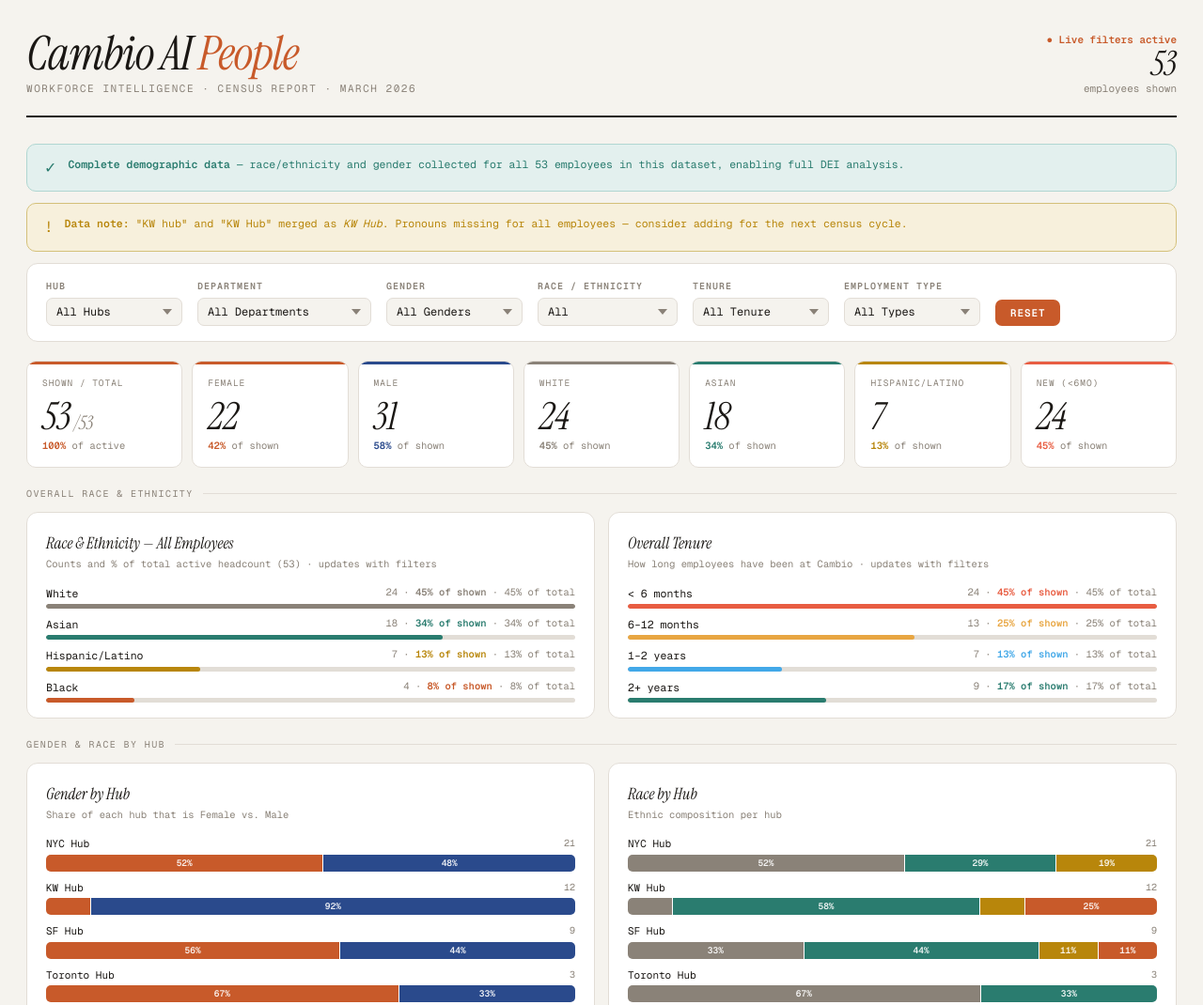
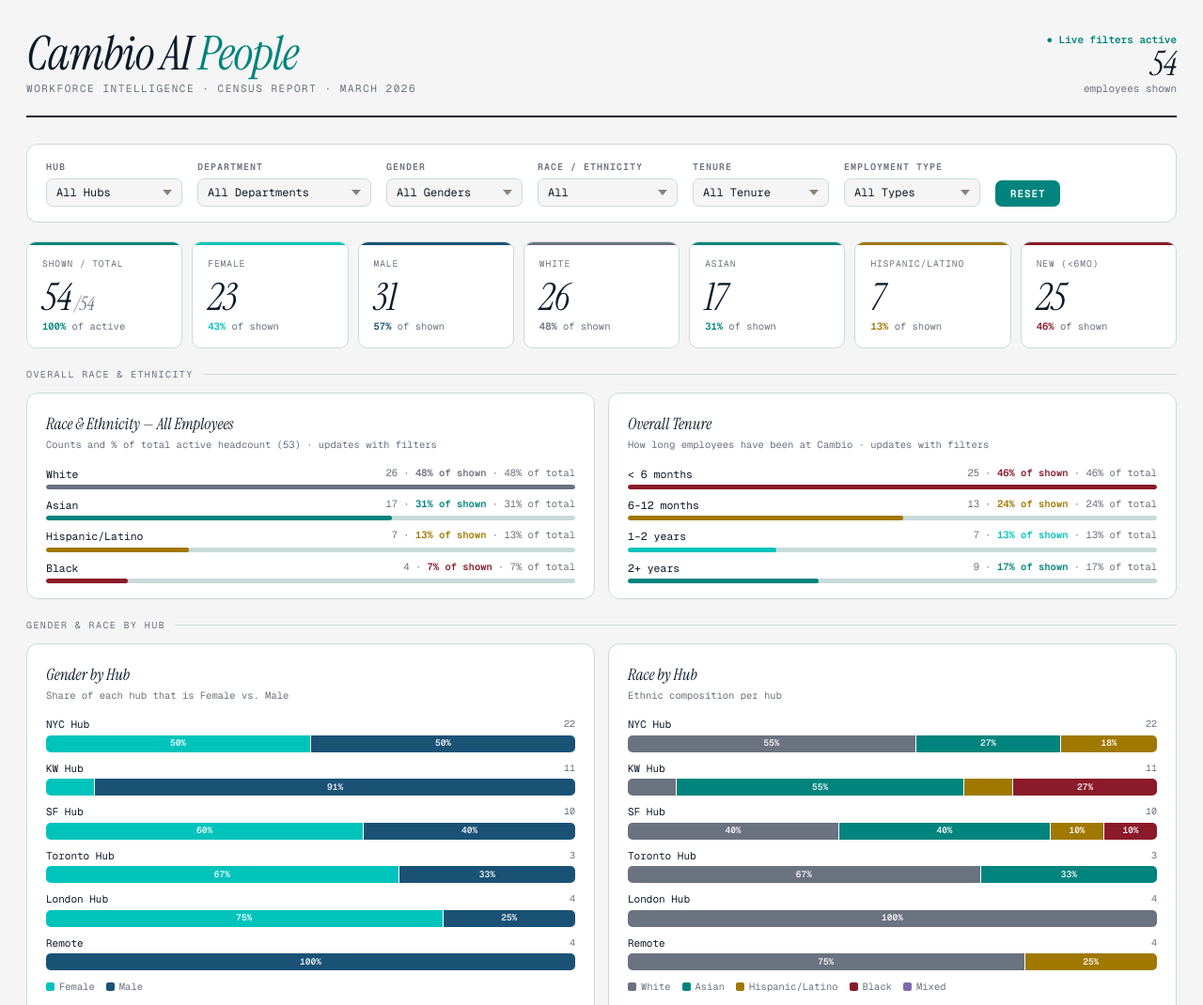
Before and after one commit to nathalie-cam/hr-dash, a plain HTML site: page index.html in a window 1280 px wide. Shown: the top 1070 px of the page at 94% size. Drawn offline with nearby package versions, Linux system fonts and the light colour scheme.

Commit message:
Update index.html

```diff
--- a/index.html
+++ b/index.html
@@ -9,13 +9,13 @@
 <style>
 *,*::before,*::after{box-sizing:border-box;margin:0;padding:0}
 :root{
-  --bg:#f5f3ee;--surface:#ffffff;--surface2:#f0ede6;--border:#e2ddd6;
-  --text:#1a1714;--muted:#8a8278;
-  --accent:#c85a2a;--accent-lt:#f5e9e3;
-  --teal:#2a7c6f;--gold:#b8860b;--blue:#2a4a8c;--purple:#6b3fa0;
-  --c-asian:#2a7c6f;--c-black:#c85a2a;--c-hisp:#b8860b;--c-mixed:#6b3fa0;--c-white:#8a8278;
-  --c-male:#2a4a8c;--c-female:#c85a2a;
-  --t1:#e85d42;--t2:#e8a642;--t3:#42a8e8;--t4:#2a7c6f;
+  --bg:#f5f5f5;--surface:#ffffff;--surface2:#e8f5f4;--border:#c8dbd9;
+  --text:#0d1b2a;--muted:#6b7280;
+  --accent:#00847D;--accent-lt:#e0f5f4;
+  --teal:#00847D;--gold:#a07800;--blue:#1a5276;--purple:#7c6bb0;
+  --c-asian:#00847D;--c-black:#8b1a2a;--c-hisp:#a07800;--c-mixed:#7c6bb0;--c-white:#6b7280;
+  --c-male:#1a5276;--c-female:#00c4bc;
+  --t1:#8b1a2a;--t2:#a07800;--t3:#00c4bc;--t4:#00847D;
 }
 body{background:var(--bg);color:var(--text);font-family:'Geist Mono',monospace;font-size:13px;line-height:1.5}
 .shell{max-width:1380px;margin:0 auto;padding:32px 28px 80px}
@@ -105,19 +105,11 @@
   </div>
   <div class="hdr-meta">
     <div class="live">● Live filters active</div>
-    <div class="hdr-count" id="activeCount">53</div>
+    <div class="hdr-count" id="activeCount">54</div>
     <div>employees shown</div>
   </div>
 </div>
 
-<div class="banner good" style="animation-delay:.05s">
-  <div class="banner-icon">✓</div>
-  <div><strong>Complete demographic data</strong> — race/ethnicity and gender collected for all 53 employees in this dataset, enabling full DEI analysis.</div>
-</div>
-<div class="banner warn" style="animation-delay:.1s">
-  <div class="banner-icon">!</div>
-  <div><strong>Data note:</strong> "KW hub" and "KW Hub" merged as <em>KW Hub</em>. Pronouns missing for all employees — consider adding for the next census cycle.</div>
-</div>
 
 <div class="filter-bar">
   <div class="filter-group">
@@ -177,7 +169,7 @@
 </div>
 
 <div class="kpi-row" style="grid-template-columns:repeat(7,1fr)">
-  <div class="kpi" style="--kpi-color:var(--accent)"><div class="kpi-bar"></div><div class="kpi-label">Shown / Total</div><div class="kpi-val"><span id="kHead">53</span><span style="font-size:20px;color:var(--muted)"> /53</span></div><div class="kpi-detail" id="kHeadPct"><b>100%</b> of active</div></div>
+  <div class="kpi" style="--kpi-color:var(--accent)"><div class="kpi-bar"></div><div class="kpi-label">Shown / Total</div><div class="kpi-val"><span id="kHead">54</span><span style="font-size:20px;color:var(--muted)"> /54</span></div><div class="kpi-detail" id="kHeadPct"><b>100%</b> of active</div></div>
   <div class="kpi" style="--kpi-color:var(--c-female)"><div class="kpi-bar"></div><div class="kpi-label">Female</div><div class="kpi-val" id="kFemale">22</div><div class="kpi-detail" id="kFpct"><b>41%</b> of shown</div></div>
   <div class="kpi" style="--kpi-color:var(--c-male)"><div class="kpi-bar"></div><div class="kpi-label">Male</div><div class="kpi-val" id="kMale">31</div><div class="kpi-detail" id="kMpct"><b>58%</b> of shown</div></div>
   <div class="kpi" style="--kpi-color:var(--c-white)"><div class="kpi-bar"></div><div class="kpi-label">White</div><div class="kpi-val" id="kWhite">24</div><div class="kpi-detail" id="kWpct"><b>45%</b> of shown</div></div>
@@ -274,7 +266,7 @@
     <div class="card-title">Employment Type</div>
     <div class="card-desc">FTE · EOR · International Contractor</div>
     <div style="height:185px;position:relative"><canvas id="empTypeChart"></canvas></div>
-    <div class="insight"><b>33 FTEs (62%)</b> are the core. <b>17 EOR (32%)</b> are mainly Canada-based Engineering. 3 International Contractors span remote locations.</div>
+    <div class="insight"><b>33 FTEs (61%)</b> are the core. <b>20 EOR (37%)</b> are mainly Canada-based Engineering. 1 International Contractor spans a remote location.</div>
   </div>
 </div>
 
@@ -284,7 +276,7 @@
 <script>
 const RAW=[
   {name:"Albert O'Connor",gender:"Male",race:"White",dept:"Engineering",hub:"KW Hub",tenure:"< 6 months",age:"40–49",type:"Employee Eor",manager:"Leon Chen",title:"Staff Software Engineer"},
-  {name:"Alex Scott",gender:"Male",race:"White",dept:"Business Development",hub:"London Hub",tenure:"6–12 months",age:"30–39",type:"Employee Eor",manager:"Stephanie Grayson",title:"Growth Partner"},
+  {name:"Alex Scott",gender:"Male",race:"White",dept:"Business Development",hub:"London Hub",tenure:"6–12 months",age:"30–39",type:"Employee Eor",manager:"John Turner",title:"Growth Partner"},
   {name:"Alexa Baglione",gender:"Female",race:"White",dept:"Partner Strategy",hub:"London Hub",tenure:"6–12 months",age:"30–39",type:"Full Time Employee",manager:"Matthew Lobach",title:"Partner Strategy Lead"},
   {name:"Alicia Tsai",gender:"Female",race:"Asian",dept:"Engineering",hub:"NYC Hub",tenure:"6–12 months",age:"Under 30",type:"Full Time Employee",manager:"Patrice Liang",title:"Senior Backend Engineer"},
   {name:"Apurva Gupta",gender:"Female",race:"Asian",dept:"Partner Strategy",hub:"SF Hub",tenure:"2+ years",age:"Under 30",type:"Full Time Employee",manager:"Tighe Sullivan",title:"Associate, Partner Strategy"},
@@ -296,7 +288,7 @@
   {name:"Elise Kiland",gender:"Female",race:"White",dept:"Building Science",hub:"SF Hub",tenure:"1–2 years",age:"30–39",type:"Full Time Employee",manager:"Zach Alderman",title:"Founding Building Engineer"},
   {name:"Eric Power",gender:"Male",race:"White",dept:"Engineering",hub:"Remote",tenure:"1–2 years",age:"30–39",type:"Employee Eor",manager:"Leon Chen",title:"Founding Software Engineer"},
   {name:"Eugenia Ho",gender:"Female",race:"Asian",dept:"Product Design",hub:"SF Hub",tenure:"2+ years",age:"30–39",type:"Full Time Employee",manager:"Leia de Guzman",title:"Founding Designer, Senior Design Lead"},
-  {name:"Evan Carberry",gender:"Male",race:"White",dept:"Business Development",hub:"NYC Hub",tenure:"6–12 months",age:"30–39",type:"Full Time Employee",manager:"Stephanie Grayson",title:"Growth Lead"},
+  {name:"Evan Carberry",gender:"Male",race:"White",dept:"Business Development",hub:"NYC Hub",tenure:"6–12 months",age:"30–39",type:"Full Time Employee",manager:"John Turner",title:"Growth Lead"},
   {name:"GB Omotosho",gender:"Male",race:"Black",dept:"Engineering",hub:"KW Hub",tenure:"< 6 months",age:"30–39",type:"Employee Eor",manager:"Leon Chen",title:"Data Engineer"},
   {name:"Gianni Cettolo",gender:"Male",race:"Hispanic/Latino",dept:"Product Management",hub:"Remote",tenure:"< 6 months",age:"Under 30",type:"International Contractor",manager:"Lila Strominger",title:"contractor (International)"},
   {name:"Helen Shek",gender:"Female",race:"Asian",dept:"Product Design",hub:"NYC Hub",tenure:"6–12 months",age:"30–39",type:"Full Time Employee",manager:"Eugenia Ho",title:"Senior Product Designer"},
@@ -304,7 +296,7 @@
   {name:"Jake Morris",gender:"Male",race:"White",dept:"Building Science",hub:"NYC Hub",tenure:"< 6 months",age:"30–39",type:"Full Time Employee",manager:"Zach Alderman",title:"Senior Building Engineer"},
   {name:"Janessa Choong",gender:"Female",race:"Asian",dept:"Partner Strategy",hub:"Toronto Hub",tenure:"6–12 months",age:"30–39",type:"Employee Eor",manager:"Tighe Sullivan",title:"Senior Analyst"},
   {name:"Jay Bassey",gender:"Male",race:"Black",dept:"Engineering",hub:"KW Hub",tenure:"< 6 months",age:"40–49",type:"Employee Eor",manager:"Patrice Liang",title:"Software Engineer"},
-  {name:"Joel Cesare",gender:"Male",race:"White",dept:"Business Development",hub:"NYC Hub",tenure:"1–2 years",age:"40–49",type:"Full Time Employee",manager:"Stephanie Grayson",title:"Founding Growth Lead"},
+  {name:"Joel Cesare",gender:"Male",race:"White",dept:"Business Development",hub:"NYC Hub",tenure:"1–2 years",age:"40–49",type:"Full Time Employee",manager:"John Turner",title:"Founding Growth Lead"},
   {name:"Joshua Frick",gender:"Male",race:"White",dept:"Operations",hub:"NYC Hub",tenure:"6–12 months",age:"30–39",type:"Full Time Employee",manager:"Leia de Guzman",title:"Business Operations Lead"},
   {name:"Katerina Kaimakamis",gender:"Female",race:"White",dept:"Business Development",hub:"London Hub",tenure:"6–12 months",age:"30–39",type:"Employee Eor",manager:"Stephanie Grayson",title:"European Business Lead"},
   {name:"Kelly Mark",gender:"Female",race:"White",dept:"Building Science",hub:"NYC Hub",tenure:"< 6 months",age:"30–39",type:"Full Time Employee",manager:"Zach Alderman",title:"Building Engineer"},
@@ -318,16 +310,14 @@
   {name:"Lucas Camargo de Camargo Silva",gender:"Male",race:"Hispanic/Latino",dept:"Engineering",hub:"KW Hub",tenure:"6–12 months",age:"30–39",type:"Employee Eor",manager:"Leon Chen",title:"Backend Engineer"},
   {name:"Maranatha Ilesanmi",gender:"Male",race:"Black",dept:"Engineering",hub:"KW Hub",tenure:"< 6 months",age:"30–39",type:"Employee Eor",manager:"Leon Chen",title:"Senior Software Engineer"},
   {name:"Matthew Lobach",gender:"Male",race:"White",dept:"Partner Strategy",hub:"NYC Hub",tenure:"< 6 months",age:"30–39",type:"Full Time Employee",manager:"Leia de Guzman",title:"Head of Partner Operations and Strategy"},
-  {name:"Megan Bayagich",gender:"Female",race:"White",dept:"Business Development",hub:"NYC Hub",tenure:"< 6 months",age:"30–39",type:"Full Time Employee",manager:"Stephanie Grayson",title:"Growth Lead"},
+  {name:"Megan Bayagich",gender:"Female",race:"White",dept:"Business Development",hub:"NYC Hub",tenure:"< 6 months",age:"30–39",type:"Full Time Employee",manager:"John Turner",title:"Growth Lead"},
   {name:"Mikey Abela",gender:"Male",race:"White",dept:"Engineering",hub:"NYC Hub",tenure:"6–12 months",age:"Under 30",type:"Full Time Employee",manager:"Patrice Liang",title:"Software Engineer"},
   {name:"Nachiketa Rajpurohit",gender:"Male",race:"Asian",dept:"Engineering",hub:"SF Hub",tenure:"< 6 months",age:"40–49",type:"Full Time Employee",manager:"Leon Chen",title:"AI Engineer, Lead"},
   {name:"Nathalie Rodriguez",gender:"Female",race:"Hispanic/Latino",dept:"Operations",hub:"NYC Hub",tenure:"6–12 months",age:"30–39",type:"Full Time Employee",manager:"Leia de Guzman",title:"Talent and HR Lead"},
   {name:"Noah Grant",gender:"Male",race:"White",dept:"Engineering",hub:"Remote",tenure:"2+ years",age:"40–49",type:"Full Time Employee",manager:"Leon Chen",title:"Founding Software Engineer"},
-  {name:"Noel George",gender:"Male",race:"Asian",dept:"Unknown",hub:"KW Hub",tenure:"< 6 months",age:"Under 30",type:"International Contractor",manager:"",title:"contractor (International)"},
   {name:"Pao Delos Reyes",gender:"Male",race:"Asian",dept:"Partner Strategy",hub:"NYC Hub",tenure:"< 6 months",age:"30–39",type:"Full Time Employee",manager:"Tighe Sullivan",title:"Senior Analyst, Partner Strategy"},
   {name:"Patrice Liang",gender:"Female",race:"Asian",dept:"Engineering",hub:"NYC Hub",tenure:"< 6 months",age:"30–39",type:"Full Time Employee",manager:"Leon Chen",title:"Engineering Manager"},
   {name:"Richie Vasquez Jr",gender:"Male",race:"Hispanic/Latino",dept:"Partner Strategy",hub:"SF Hub",tenure:"< 6 months",age:"30–39",type:"Full Time Employee",manager:"Tighe Sullivan",title:"Senior Data Analyst"},
-  {name:"Sarah Yoon",gender:"Female",race:"Asian",dept:"Unknown",hub:"KW Hub",tenure:"< 6 months",age:"Under 30",type:"International Contractor",manager:"",title:"contractor (International)"},
   {name:"Stephanie Grayson",gender:"Female",race:"Hispanic/Latino",dept:"Executive",hub:"NYC Hub",tenure:"2+ years",age:"30–39",type:"Full Time Employee",manager:"",title:"Co-founder & Co-CEO"},
   {name:"Sultan .",gender:"Male",race:"Asian",dept:"Engineering",hub:"KW Hub",tenure:"< 6 months",age:"30–39",type:"Employee Eor",manager:"Leon Chen",title:"Senior Software Engineer"},
   {name:"Tighe Sullivan",gender:"Male",race:"Asian",dept:"Partner Strategy",hub:"NYC Hub",tenure:"1–2 years",age:"Under 30",type:"Full Time Employee",manager:"Matthew Lobach",title:"Founding CS Lead Manager, Partner Strategy"},
@@ -336,11 +326,14 @@
   {name:"Vishal Upadhyay",gender:"Male",race:"Asian",dept:"Engineering",hub:"KW Hub",tenure:"< 6 months",age:"30–39",type:"Employee Eor",manager:"Leon Chen",title:"Senior Software Engineer"},
   {name:"Ximena Sosa Chavez",gender:"Female",race:"Hispanic/Latino",dept:"Partner Strategy",hub:"NYC Hub",tenure:"1–2 years",age:"30–39",type:"Full Time Employee",manager:"Tighe Sullivan",title:"Associate, Partner Strategy"},
   {name:"Zach Alderman",gender:"Male",race:"White",dept:"Building Science",hub:"Remote",tenure:"2+ years",age:"30–39",type:"Full Time Employee",manager:"Leia de Guzman",title:"Founding Building Engineer"},
+  {name:"Siting Ban",gender:"Female",race:"Asian",dept:"Engineering",hub:"KW Hub",tenure:"< 6 months",age:"30–39",type:"Employee Eor",manager:"Leon Chen",title:"Software Engineer"},
+  {name:"Jessica Matthys",gender:"Female",race:"White",dept:"Product Management",hub:"SF Hub",tenure:"< 6 months",age:"30–39",type:"Full Time Employee",manager:"Lila Strominger",title:"Product Manager"},
+  {name:"John Turner",gender:"Male",race:"White",dept:"Business Development",hub:"NYC Hub",tenure:"< 6 months",age:"30–39",type:"Full Time Employee",manager:"Stephanie Grayson",title:"Business Development Lead"},
 ];
 
-const RC={"White":"#8a8278","Asian":"#2a7c6f","Hispanic/Latino":"#b8860b","Black":"#c85a2a","Mixed Race":"#6b3fa0"};
-const GC={"Female":"#c85a2a","Male":"#2a4a8c"};
-const TC={"< 6 months":"#e85d42","6–12 months":"#e8a642","1–2 years":"#42a8e8","2+ years":"#2a7c6f"};
+const RC={"White":"#6b7280","Asian":"#00847D","Hispanic/Latino":"#a07800","Black":"#8b1a2a","Mixed Race":"#7c6bb0"};
+const GC={"Female":"#00c4bc","Male":"#1a5276"};
+const TC={"< 6 months":"#8b1a2a","6–12 months":"#a07800","1–2 years":"#00c4bc","2+ years":"#00847D"};
 const HUBS=["NYC Hub","KW Hub","SF Hub","Toronto Hub","London Hub","Remote"];
 const DEPTS=["Engineering","Partner Strategy","Business Development","Building Science","Operations","Executive","Product Design","Product Management","Unknown"];
 const RACE_ORDER=["White","Asian","Hispanic/Latino","Black","Mixed Race"];
@@ -399,7 +392,7 @@
   // Race overview bars
   const rob=document.getElementById('raceOverviewBars');
   rob.innerHTML='';
-  const raceColors={"White":"#8a8278","Asian":"#2a7c6f","Hispanic/Latino":"#b8860b","Black":"#c85a2a","Mixed Race":"#6b3fa0"};
+  const raceColors={"White":"#6b7280","Asian":"#00847D","Hispanic/Latino":"#a07800","Black":"#8b1a2a","Mixed Race":"#7c6bb0"};
   const maxR=Math.max(...RACE_ORDER.map(r=>rc[r]||0),1);
   RACE_ORDER.forEach(r=>{
     const c=rc[r]||0;
@@ -410,7 +403,7 @@
   // Tenure overview bars
   const tob=document.getElementById('tenureOverviewBars');
   tob.innerHTML='';
-  const tenureColors={"< 6 months":"#e85d42","6–12 months":"#e8a642","1–2 years":"#42a8e8","2+ years":"#2a7c6f"};
+  const tenureColors={"< 6 months":"#8b1a2a","6–12 months":"#a07800","1–2 years":"#00c4bc","2+ years":"#00847D"};
   const maxT=Math.max(...TENURE_ORDER.map(t=>tc[t]||0),1);
   TENURE_ORDER.forEach(t=>{
     const c=tc[t]||0;
@@ -427,7 +420,7 @@
   // Hub bars
   const hb=document.getElementById('hubBars');
   hb.innerHTML='';
-  const hubColors={"NYC Hub":"#c85a2a","KW Hub":"#2a7c6f","SF Hub":"#2a4a8c","Toronto Hub":"#b8860b","London Hub":"#6b3fa0","Remote":"#8a8278"};
+  const hubColors={"NYC Hub":"#00847D","KW Hub":"#00c4bc","SF Hub":"#1a5276","Toronto Hub":"#a07800","London Hub":"#7c6bb0","Remote":"#6b7280"};
   const maxH=Math.max(...HUBS.map(h=>filtered.filter(r=>r.hub===h).length),1);
   HUBS.forEach(h=>{
     const c=filtered.filter(r=>r.hub===h).length;
@@ -442,7 +435,7 @@
   ol.innerHTML='';
   const mgrs={};
   filtered.forEach(r=>{if(r.manager){if(!mgrs[r.manager])mgrs[r.manager]=[];mgrs[r.manager].push(r.name)}});
-  const mo=['Leia de Guzman','Stephanie Grayson','Leon Chen','Matthew Lobach','Tighe Sullivan','Lila Strominger','Zach Alderman','Eugenia Ho'];
+  const mo=['Leia de Guzman','Stephanie Grayson','Leon Chen','Matthew Lobach','Tighe Sullivan','Lila Strominger','Zach Alderman','Eugenia Ho','John Turner','Patrice Liang'];
   [...mo,...Object.keys(mgrs).filter(m=>!mo.includes(m))].forEach(m=>{
     if(!mgrs[m]||!mgrs[m].length)return;
     ol.innerHTML+=`<div class="org-mgr"><div class="org-mgr-name">${m} <span style="font-family:'Geist Mono';font-size:10px;color:var(--muted);font-style:normal">(${mgrs[m].length})</span></div><div class="org-reports">${mgrs[m].map(nm=>`<div class="org-chip">${nm}</div>`).join('')}</div></div>`;
@@ -454,8 +447,8 @@
   if(ageChart)ageChart.destroy();
   ageChart=new Chart(document.getElementById('ageChart'),{
     type:'bar',
-    data:{labels:ageOrder,datasets:[{data:ageOrder.map(k=>ac[k]||0),backgroundColor:['#e85d42','#2a4a8c','#2a7c6f','#b8860b'],borderRadius:6,borderSkipped:false}]},
-    options:{plugins:{legend:{display:false}},scales:{y:{grid:{color:'#e2ddd6'},ticks:{font:{family:'Geist Mono',size:10}}},x:{grid:{display:false},ticks:{font:{family:'Geist Mono',size:11}}}},animation:{duration:400}}
+    data:{labels:ageOrder,datasets:[{data:ageOrder.map(k=>ac[k]||0),backgroundColor:['#8b1a2a','#00847D','#00c4bc','#a07800'],borderRadius:6,borderSkipped:false}]},
+    options:{plugins:{legend:{display:false}},scales:{y:{grid:{color:'#c8dbd9'},ticks:{font:{family:'Geist Mono',size:10}}},x:{grid:{display:false},ticks:{font:{family:'Geist Mono',size:11}}}},animation:{duration:400}}
   });
 
   // Emp type
@@ -463,7 +456,7 @@
   if(empChart)empChart.destroy();
   empChart=new Chart(document.getElementById('empTypeChart'),{
     type:'doughnut',
-    data:{labels:['Full Time','EOR','Contractor'],datasets:[{data:['Full Time Employee','Employee Eor','International Contractor'].map(k=>etc[k]||0),backgroundColor:['#2a7c6f','#2a4a8c','#b8860b'],borderWidth:3,borderColor:'#ffffff'}]},
+    data:{labels:['Full Time','EOR','Contractor'],datasets:[{data:['Full Time Employee','Employee Eor','International Contractor'].map(k=>etc[k]||0),backgroundColor:['#00847D','#00c4bc','#a07800'],borderWidth:3,borderColor:'#ffffff'}]},
     options:{cutout:'62%',plugins:{legend:{display:true,position:'right',labels:{font:{family:'Geist Mono',size:11},padding:14,boxWidth:11,boxHeight:11}},tooltip:{callbacks:{label:c=>` ${c.label}: ${c.raw}`}}},animation:{duration:400}}
   });
 }
```
